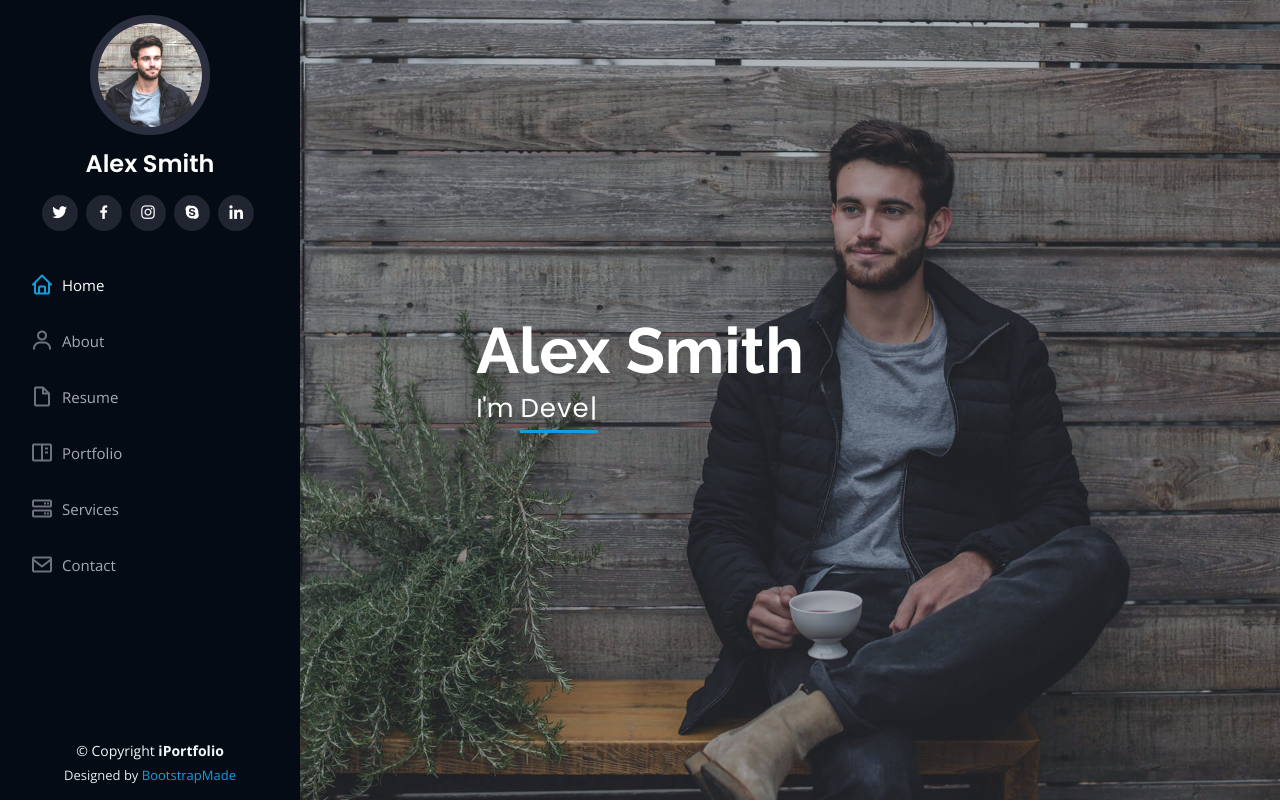
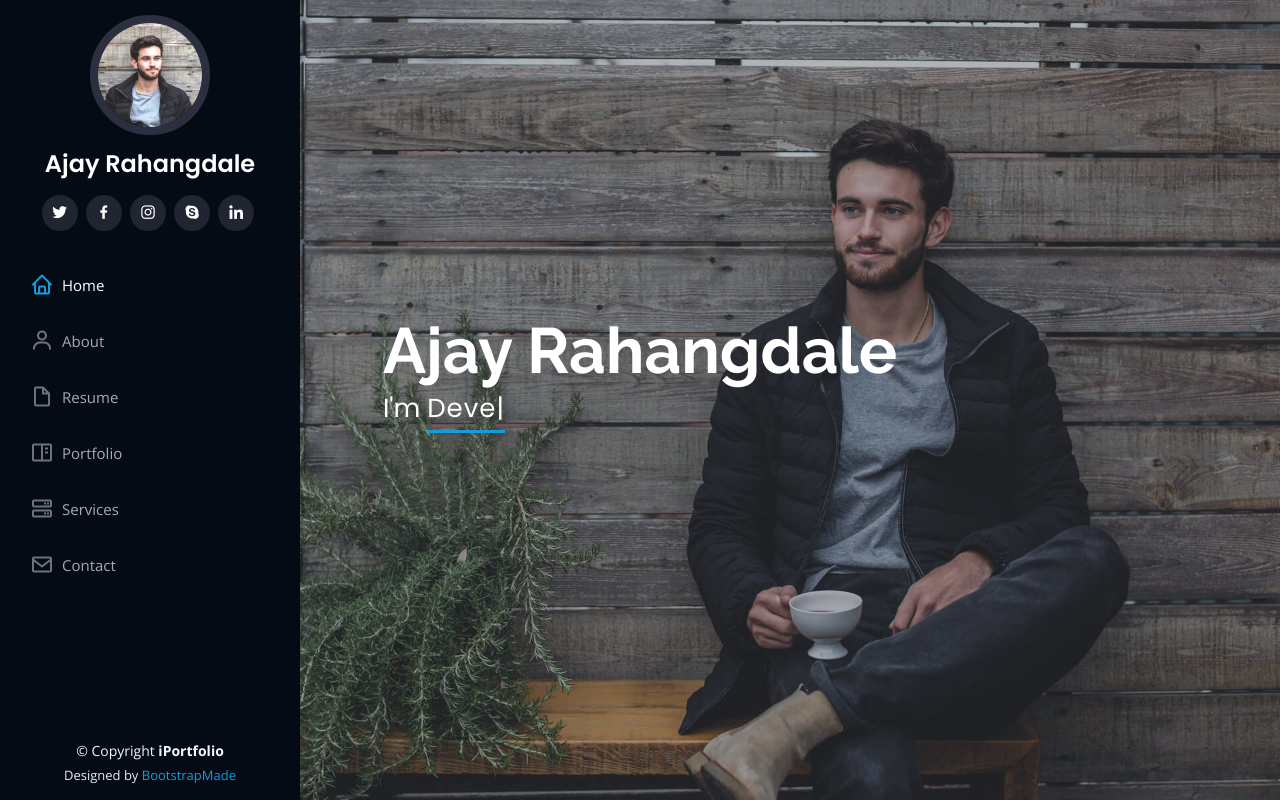
Before and after one commit to AjayR222/test1, a plain HTML site: page index.html in a window 1280 px wide. Shown: the top 802 px of the page. Drawn offline with nearby package versions, Linux system fonts and the light colour scheme.

Commit message:
name change

```diff
--- a/index.html
+++ b/index.html
@@ -47,7 +47,7 @@
 
       <div class="profile">
         <img src="assets/img/profile-img.jpg" alt="" class="img-fluid rounded-circle">
-        <h1 class="text-light"><a href="index.html">Alex Smith</a></h1>
+        <h1 class="text-light"><a href="index.html">Ajay Rahangdale</a></h1>
         <div class="social-links mt-3 text-center">
           <a href="#" class="twitter"><i class="bx bxl-twitter"></i></a>
           <a href="#" class="facebook"><i class="bx bxl-facebook"></i></a>
@@ -73,7 +73,7 @@
   <!-- ======= Hero Section ======= -->
   <section id="hero" class="d-flex flex-column justify-content-center align-items-center">
     <div class="hero-container" data-aos="fade-in">
-      <h1>Alex Smith</h1>
+      <h1>Ajay Rahangdale</h1>
       <p>I'm <span class="typed" data-typed-items="Designer, Developer, Freelancer, Photographer"></span></p>
     </div>
   </section><!-- End Hero -->
```
